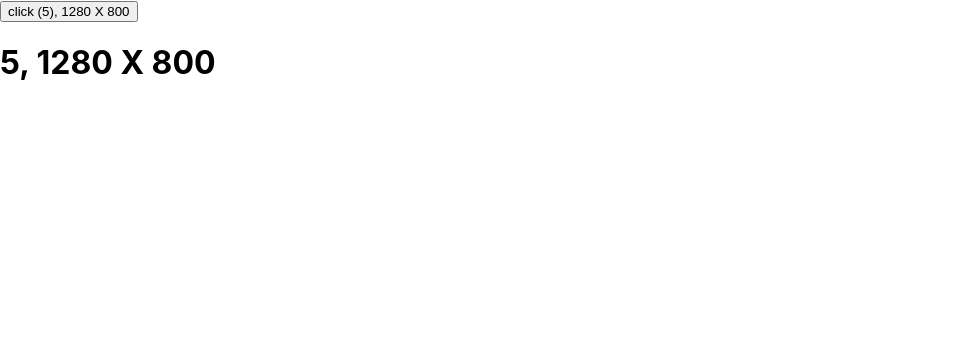
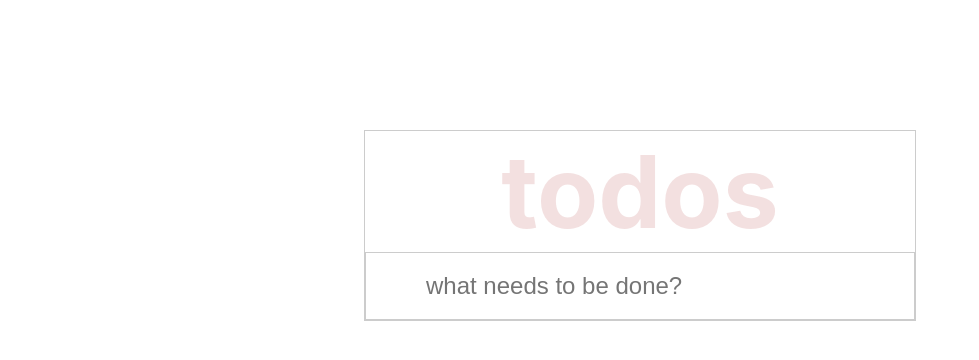
Before and after one commit to jiaen188/react-train-ticket-project, a React app: page / in a window 1280 px wide. Shown: the top 360 px of the page, without its empty margins (0-979 px from the left). Built offline with nearby package versions, Linux system fonts and the light colour scheme.

Commit message:
feat: 不使用 redux实现todolist

```diff
--- a/src/App.css
+++ b/src/App.css
@@ -1,38 +1,67 @@
-.App {
-  text-align: center;
+.todo-list {
+  width: 550px;
+  margin: 130px auto;
+  background: #fff;
+  border: 1px solid rgba(0, 0, 0, .2);
 }
 
-.App-logo {
-  height: 40vmin;
-  pointer-events: none;
+.control h1 {
+  width: 100%;
+  font-size: 100px;
+  text-align: center;
+  margin: 0;
+  color: rgba(175, 47, 47, 0.15)
+}
+.control .new-todo {
+  padding: 16px 16px 16px 60px;
+  border: 0;
+  outline: none;
+  font-size: 24px;
+  box-sizing: border-box;
+  width: 100%;
+  line-height: 1.4;
+  border: 1px solid rgba(0, 0, 0, .2);
 }
 
-@media (prefers-reduced-motion: no-preference) {
-  .App-logo {
-    animation: App-logo-spin infinite 20s linear;
-  }
+.todos {
+  margin: 0;
+  padding: 0;
+  list-style: none;
 }
 
-.App-header {
-  background-color: #282c34;
-  min-height: 100vh;
+.todo-item {
+  margin: 0;
+  padding: 0;
+  list-style: none;
+  font-size: 24px;
   display: flex;
-  flex-direction: column;
   align-items: center;
-  justify-content: center;
-  font-size: calc(10px + 2vmin);
-  color: white;
 }
 
-.App-link {
-  color: #61dafb;
+.todo-item input {
+  display: block;
+  width: 20px;
+  height: 20px;
+  margin: 0 20px;
 }
 
-@keyframes App-logo-spin {
-  from {
-    transform: rotate(0deg);
-  }
-  to {
-    transform: rotate(360deg);
-  }
+.todo-item label {
+  flex: 1;
+  padding: 15px;
+  padding-left: 0;
+  display: block;
 }
+
+.todo-item label.complete {
+  text-decoration: line-through;
+}
+
+.todo-item button {
+  border: 0;
+  outline: 0;
+  display: block;
+  width: 40px;
+  text-align: center;
+  font-size: 30px;
+  color: #cc9a9a;
+}
--- a/src/App.jsx
+++ b/src/App.jsx
@@ -1,81 +1,109 @@
-import React, { Component, useState, useEffect, useRef, PureComponent, useCallback } from 'react';
+import React, { memo, useState, useCallback, useEffect, useRef } from 'react';
 import './App.css';
 
-// class Counter extends PureComponent {
-//   render() {
-//     const { props } = this
-//     return (
-//       <h1>{props.count}</h1>
-//     )
-//   }
-// }
+let idSeq = Date.now()
 
-function useCounter (count) {
-  const size = useSize()
+const Control = memo(function Control(props) {
+  const { addTodo } = props
+  const inputRef = useRef()
+
+  const onSubmit = (e) => {
+    e.preventDefault()
+
+    const newText = inputRef.current.value.trim()
+    if (newText.length === 0) {
+      return
+    }
+    addTodo({
+      id: ++idSeq,
+      text: newText,
+      complete: false
+    })
+
+    inputRef.current.value = ''
+  }
+
   return (
-    <h1>{count}, {size.width} X {size.height}</h1>
+    <div className="control">
+      <h1>todos</h1>
+      <form onSubmit={onSubmit}>
+        <input type="text" ref={inputRef} className="new-todo" placeholder="what needs to be done?"/>
+      </form>
+    </div>
   )
-}
+})
 
-function useCount (defaultCount) {
-  const [count, setCount] = useState(defaultCount)
-  const it = useRef()
+const TodoItem = memo(function TodoItem(props) {
+  const { todo: { id, text, complete }, toggleTodo, removeTodo } = props
+  const onChange = () => {
+    toggleTodo(id)
+  }
+  const onRemove = () => {
+    removeTodo(id)
+  }
+  return (
+    <li className="todo-item">
+      <input type="checkbox" onChange={onChange} checked={complete} />
+      <label className={complete ? 'complete' : ''}>{text}</label>
+      <button onClick={onRemove}>&#xd7;</button>
+    </li>
+  )
+})
 
-  useEffect(() => {
-    it.current = setInterval(() => {
-      setCount(count => count + 1)
-    }, 1000)
+const Todos = memo(function Todos(props) {
+  const { todos, toggleTodo, removeTodo } = props
+  return (
+    <ul className="todos">
+      {
+        todos.map(todo => {
+          return <TodoItem key={todo.id} todo={todo} toggleTodo={toggleTodo} removeTodo={removeTodo}></TodoItem>
+        })
+      }
+    </ul>
+  )
+})
+
+const LS_KEY = '_$_todos'
+
+function TodoList() {
+  const [todos, setTodos] = useState([])
+
+  const addTodo = useCallback((todo) => {
+    setTodos(todos => [...todos, todo])
+  }, [])
+
+  const removeTodo = useCallback((id) => {
+    setTodos(todos => todos.filter(todo => {
+      return todo.id !== id
+    }))
+  }, [])
+
+  const toggleTodo = useCallback((id) => {
+    setTodos(todos => todos.map(todo => {
+      return todo.id === id
+        ? {
+          ...todo,
+          complete: !todo.complete
+        }
+        : todo
+    }))
   }, [])
 
   useEffect(() => {
-    if (count >= 10) {
-      clearInterval(it.current)
-    }
-  })
-
-  return [count, setCount]
-}
-
-function useSize() {
-  const [size, setSize] = useState({
-    width: window.innerWidth,
-    height: window.innerHeight
-  })
-
-  const onResize = useCallback(() => {
-    setSize({
-      width: window.innerWidth,
-      height: window.innerHeight
-    })
+    const todos = JSON.parse(localStorage.getItem(LS_KEY) || '[]')
+    setTodos(todos)
   }, [])
 
   useEffect(() => {
-    window.addEventListener('resize', onResize, false)
-    return () => {
-      window.removeEventListener('resize', onResize, false)
-    }
-  }, [onResize])
-
-  return size
-}
-
-function App(props) {
-  console.log('app render')
-  const [count, setCount] = useCount(0)
-  const Counter = useCounter(count)
-  const size = useSize()
+    localStorage.setItem(LS_KEY, JSON.stringify(todos))
+  }, [todos])
 
   return (
-    <div>
-      <button
-        onClick={() => { setCount(count + 1) }}
-      >
-        click ({count}), {size.width} X {size.height}
-      </button>
-      {/* <Counter count={count}></Counter> */}
-      {Counter}
+    <div className="todo-list">
+      <Control addTodo={addTodo}></Control>
+      <Todos removeTodo={removeTodo} toggleTodo={toggleTodo} todos={todos}></Todos>
     </div>
   )
 }
 
-export default App;
+export default TodoList;
```
